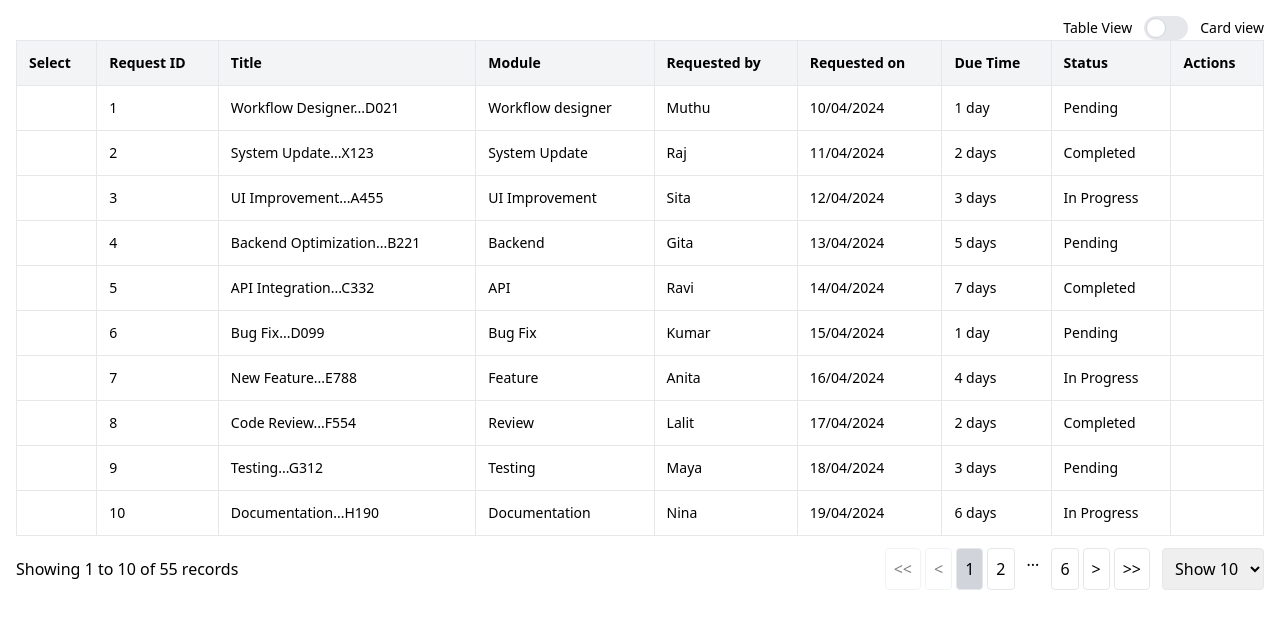
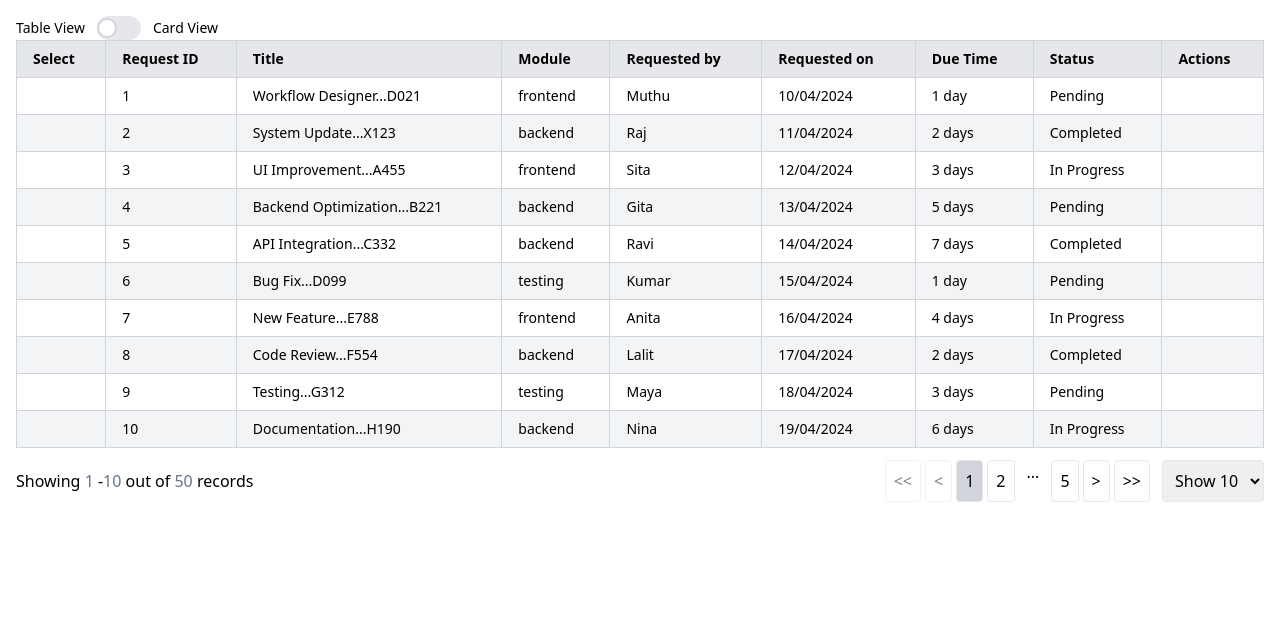
Before and after one commit to Diivvuu/New-folder, a React (Create React App) app: page / in a window 1280 px wide. Shown: the top 628 px of the page. Built offline with nearby package versions, Linux system fonts and the light colour scheme.

Commit message:
card view updated

```diff
--- a/package.json
+++ b/package.json
@@ -3,6 +3,9 @@
   "version": "0.1.0",
   "private": true,
   "dependencies": {
+    "@fortawesome/fontawesome-svg-core": "^6.5.2",
+    "@fortawesome/free-solid-svg-icons": "^6.5.2",
+    "@fortawesome/react-fontawesome": "^0.2.2",
     "@testing-library/jest-dom": "^5.17.0",
     "@testing-library/react": "^13.4.0",
     "@testing-library/user-event": "^13.5.0",
@@ -13,6 +16,7 @@
     "react-bootstrap": "^2.10.4",
     "react-dom": "^18.3.1",
     "react-icons": "^5.2.1",
+    "react-router-dom": "^6.24.1",
     "react-scripts": "5.0.1",
     "react-table": "^7.8.0",
     "styled-components": "^6.1.11",
--- a/src/App.js
+++ b/src/App.js
@@ -1,5 +1,7 @@
 import React from "react";
+import { BrowserRouter as Router, Route, Routes } from "react-router-dom";
 import Home from "./pages/Home";
+import History from "./pages/History";
 import { users } from "./tableData";
 import { tableHeaders } from "./tableHeaders";
 
@@ -16,9 +18,18 @@ const App = () => {
   const data = React.useMemo(() => users, []);
 
   return (
-    <div className="p-4">
-      <Home columns={columns} data={data} />
-    </div>
+    <Router>
+      <div className="p-4">
+        <Routes>
+          <Route
+            exact
+            path="/"
+            element={<Home columns={columns} data={data} />}
+          />
+          <Route path="/history" element={<History />} />
+        </Routes>
+      </div>
+    </Router>
   );
 };
 
--- a/src/components/TableComponent.jsx
+++ b/src/components/TableComponent.jsx
@@ -1,22 +1,31 @@
 import React from "react";
-
+// const handleRemove
 const TableComponent = ({ columns, data }) => {
   return (
     <table className="w-full border-collapse text-sm">
       <thead>
-        <tr>
+        <tr className="bg-gray-200">
           {columns.map((column) => (
-            <th key={column.id} className="border p-3 bg-gray-100 text-left">
+            <th
+              key={column.id}
+              className="border border-gray-300 px-4 py-2 text-left"
+            >
               {column.Header}
             </th>
           ))}
         </tr>
       </thead>
       <tbody>
-        {data.map((row) => (
-          <tr key={row.id}>
+        {data.map((row, index) => (
+          <tr
+            key={row.id}
+            className={index % 2 === 0 ? "bg-white" : "bg-gray-100"}
+          >
             {columns.map((column) => (
-              <td key={`${row.id}-${column.id}`} className="border p-3">
+              <td
+                key={`${row.id}-${column.id}`}
+                className="border border-gray-300 px-4 py-2"
+              >
                 {row[column.accessor]}
               </td>
             ))}
--- /dev/null
+++ b/src/pages/History.jsx
@@ -0,0 +1,20 @@
+import React from "react";
+
+const History = ({ historyRecords }) => {
+  return (
+    <div>
+      <h2>History Component</h2>
+      <ul>
+        {historyRecords.map((record) => (
+          <li key={record.id}>
+            {/* Display history records */}
+            {record.title} - {record.action}{" "}
+            {/* Example: Display title and action */}
+          </li>
+        ))}
+      </ul>
+    </div>
+  );
+};
+
+export default History;
--- a/src/pages/Home.jsx
+++ b/src/pages/Home.jsx
@@ -71,26 +71,32 @@ const Home = ({ columns, data }) => {
   };
   return (
     <div className="container mx-auto">
-      <label class="flex justify-end items-center cursor-pointer">
-        <span className="me-3 text-sm font-medium text-black">Table View</span>
+      <div className="flex items-center space-x-3">
+        <span className="text-sm font-medium text-black">Table View</span>
+        <label className="flex items-center cursor-pointer">
           <input
             type="checkbox"
+            className="sr-only"
             value={view}
             onChange={toggleView}
-          class="sr-only peer"
           />
-        <div class="relative w-11 h-6 bg-gray-200 peer-focus:outline-none peer-focus:ring-4 peer-focus:ring-blue-300 dark:peer-focus:ring-blue-800 rounded-full peer dark:bg-gray-700 peer-checked:after:translate-x-full rtl:peer-checked:after:-translate-x-full peer-checked:after:border-white after:content-[''] after:absolute after:top-[2px] after:start-[2px] after:bg-white after:border-gray-300 after:border after:rounded-full after:h-5 after:w-5 after:transition-all dark:border-gray-600 peer-checked:bg-blue-600"></div>
-        <span class="ms-3 text-sm font-medium text-black ">Card view</span>
+          <div className="relative h-6 w-11 flex items-center bg-gray-200 rounded-full cursor-pointer dark:bg-gray-700">
+            <div className="h-5 w-5 rounded-full bg-white border-2 border-gray-300 transform transition-transform peer-checked:translate-x-full dark:border-gray-600"></div>
+          </div>
         </label>
+        <span className="text-sm font-medium text-black">Card View</span>
+      </div>
       {view === true ? (
         <TableComponent columns={columns} data={paginatedData} />
       ) : (
-        <CardComponent data={paginatedData} />
+        <CardComponent columns={columns} data={paginatedData} />
       )}
 
       <div className="pagination flex justify-between items-center my-3 mx-auto">
         <div>
-          Showing {startIndex + 1} to {endIndex} of {data.length} records
+          Showing <span className="text-slate-500">{startIndex + 1}</span> -
+          <span className="text-slate-500">{endIndex}</span> out of{" "}
+          <span className="text-slate-500">{data.length} </span>records
         </div>
         <div className="flex items-center gap-3">
           <div className="flex gap-1">
--- a/src/tableData.js
+++ b/src/tableData.js
@@ -4,7 +4,7 @@ export const users = [
     id: 1,
     requestId: "1",
     title: "Workflow Designer...D021",
-    module: "Workflow designer",
+    module: "frontend",
     requestedBy: "Muthu",
     requestedOn: "10/04/2024",
     dueTime: "1 day",
@@ -14,7 +14,7 @@ export const users = [
     id: 2,
     requestId: "2",
     title: "System Update...X123",
-    module: "System Update",
+    module: "backend",
     requestedBy: "Raj",
     requestedOn: "11/04/2024",
     dueTime: "2 days",
@@ -24,7 +24,7 @@ export const users = [
     id: 3,
     requestId: "3",
     title: "UI Improvement...A455",
-    module: "UI Improvement",
+    module: "frontend",
     requestedBy: "Sita",
     requestedOn: "12/04/2024",
     dueTime: "3 days",
@@ -34,7 +34,7 @@ export const users = [
     id: 4,
     requestId: "4",
     title: "Backend Optimization...B221",
-    module: "Backend",
+    module: "backend",
     requestedBy: "Gita",
     requestedOn: "13/04/2024",
     dueTime: "5 days",
@@ -44,7 +44,7 @@ export const users = [
     id: 5,
     requestId: "5",
     title: "API Integration...C332",
-    module: "API",
+    module: "backend",
     requestedBy: "Ravi",
     requestedOn: "14/04/2024",
     dueTime: "7 days",
@@ -54,7 +54,7 @@ export const users = [
     id: 6,
     requestId: "6",
     title: "Bug Fix...D099",
-    module: "Bug Fix",
+    module: "testing",
     requestedBy: "Kumar",
     requestedOn: "15/04/2024",
     dueTime: "1 day",
@@ -64,7 +64,7 @@ export const users = [
     id: 7,
     requestId: "7",
     title: "New Feature...E788",
-    module: "Feature",
+    module: "frontend",
     requestedBy: "Anita",
     requestedOn: "16/04/2024",
     dueTime: "4 days",
@@ -74,7 +74,7 @@ export const users = [
     id: 8,
     requestId: "8",
     title: "Code Review...F554",
-    module: "Review",
+    module: "backend",
     requestedBy: "Lalit",
     requestedOn: "17/04/2024",
     dueTime: "2 days",
@@ -84,7 +84,7 @@ export const users = [
     id: 9,
     requestId: "9",
     title: "Testing...G312",
-    module: "Testing",
+    module: "testing",
     requestedBy: "Maya",
     requestedOn: "18/04/2024",
     dueTime: "3 days",
@@ -94,7 +94,7 @@ export const users = [
     id: 10,
     requestId: "10",
     title: "Documentation...H190",
-    module: "Documentation",
+    module: "backend",
     requestedBy: "Nina",
     requestedOn: "19/04/2024",
     dueTime: "6 days",
@@ -104,7 +104,7 @@ export const users = [
     id: 11,
     requestId: "11",
     title: "Deployment...I564",
-    module: "Deployment",
+    module: "backend",
     requestedBy: "Mohan",
     requestedOn: "20/04/2024",
     dueTime: "2 days",
@@ -114,7 +114,7 @@ export const users = [
     id: 12,
     requestId: "12",
     title: "Security Update...J987",
-    module: "Security",
+    module: "testing",
     requestedBy: "Rekha",
     requestedOn: "21/04/2024",
     dueTime: "5 days",
@@ -124,7 +124,7 @@ export const users = [
     id: 13,
     requestId: "13",
     title: "Database Optimization...K443",
-    module: "Database",
+    module: "database",
     requestedBy: "Pooja",
     requestedOn: "22/04/2024",
     dueTime: "7 days",
@@ -134,7 +134,7 @@ export const users = [
     id: 14,
     requestId: "14",
     title: "Frontend Update...L221",
-    module: "Frontend",
+    module: "frontend",
     requestedBy: "Kishore",
     requestedOn: "23/04/2024",
     dueTime: "3 days",
@@ -144,7 +144,7 @@ export const users = [
     id: 15,
     requestId: "15",
     title: "Server Maintenance...M882",
-    module: "Server",
+    module: "backend",
     requestedBy: "Ramesh",
     requestedOn: "24/04/2024",
     dueTime: "1 day",
@@ -154,7 +154,7 @@ export const users = [
     id: 16,
     requestId: "16",
     title: "Data Migration...N334",
-    module: "Migration",
+    module: "database",
     requestedBy: "Sunita",
     requestedOn: "25/04/2024",
     dueTime: "4 days",
@@ -164,7 +164,7 @@ export const users = [
     id: 17,
     requestId: "17",
     title: "Code Refactoring...O221",
-    module: "Refactoring",
+    module: "testing",
     requestedBy: "Ajay",
     requestedOn: "26/04/2024",
     dueTime: "6 days",
@@ -174,7 +174,7 @@ export const users = [
     id: 18,
     requestId: "18",
     title: "Performance Testing...P999",
-    module: "Testing",
+    module: "testing",
     requestedBy: "Geeta",
     requestedOn: "27/04/2024",
     dueTime: "3 days",
@@ -184,7 +184,7 @@ export const users = [
     id: 19,
     requestId: "19",
     title: "Feature Enhancement...Q776",
-    module: "Enhancement",
+    module: "frontend",
     requestedBy: "Suraj",
     requestedOn: "28/04/2024",
     dueTime: "5 days",
@@ -194,7 +194,7 @@ export const users = [
     id: 20,
     requestId: "20",
     title: "User Feedback...R443",
-    module: "Feedback",
+    module: "frontend",
     requestedBy: "Tina",
     requestedOn: "29/04/2024",
     dueTime: "2 days",
@@ -204,7 +204,7 @@ export const users = [
     id: 21,
     requestId: "21",
     title: "New Integration...S221",
-    module: "Integration",
+    module: "backend",
     requestedBy: "Vijay",
     requestedOn: "30/04/2024",
     dueTime: "7 days",
@@ -214,7 +214,7 @@ export const users = [
     id: 22,
     requestId: "22",
     title: "Patch Release...T999",
-    module: "Release",
+    module: "backend",
     requestedBy: "Anil",
     requestedOn: "01/05/2024",
     dueTime: "1 day",
@@ -224,7 +224,7 @@ export const users = [
     id: 23,
     requestId: "23",
     title: "Code Optimization...U443",
-    module: "Optimization",
+    module: "backend",
     requestedBy: "Kavita",
     requestedOn: "02/05/2024",
     dueTime: "4 days",
@@ -234,7 +234,7 @@ export const users = [
     id: 24,
     requestId: "24",
     title: "Configuration Update...V221",
-    module: "Configuration",
+    module: "backend",
     requestedBy: "Harish",
     requestedOn: "03/05/2024",
     dueTime: "3 days",
@@ -244,7 +244,7 @@ export const users = [
     id: 25,
     requestId: "25",
     title: "Infrastructure Setup...W888",
-    module: "Infrastructure",
+    module: "backend",
     requestedBy: "Ritu",
     requestedOn: "04/05/2024",
     dueTime: "6 days",
@@ -254,7 +254,7 @@ export const users = [
     id: 26,
     requestId: "26",
     title: "Data Analysis...X444",
-    module: "Analysis",
+    module: "database",
     requestedBy: "Sanjay",
     requestedOn: "05/05/2024",
     dueTime: "5 days",
@@ -264,7 +264,7 @@ export const users = [
     id: 27,
     requestId: "27",
     title: "Load Balancing...Y221",
-    module: "Load Balancing",
+    module: "backend",
     requestedBy: "Preeti",
     requestedOn: "06/05/2024",
     dueTime: "2 days",
@@ -274,7 +274,7 @@ export const users = [
     id: 28,
     requestId: "28",
     title: "Accessibility Update...Z999",
-    module: "Accessibility",
+    module: "frontend",
     requestedBy: "Pankaj",
     requestedOn: "07/05/2024",
     dueTime: "3 days",
@@ -284,7 +284,7 @@ export const users = [
     id: 29,
     requestId: "29",
     title: "Cloud Migration...AA221",
-    module: "Cloud",
+    module: "database",
     requestedBy: "Neha",
     requestedOn: "08/05/2024",
     dueTime: "7 days",
@@ -294,7 +294,7 @@ export const users = [
     id: 30,
     requestId: "30",
     title: "DevOps Setup...AB443",
-    module: "DevOps",
+    module: "backend",
     requestedBy: "Suresh",
     requestedOn: "09/05/2024",
     dueTime: "5 days",
@@ -303,19 +303,19 @@ export const users = [
   {
     id: 31,
     requestId: "31",
-    title: "Code Cleanup...AC221",
-    module: "Cleanup",
-    requestedBy: "Vinay",
+    title: "Code Cleanup...AC999",
+    module: "backend",
+    requestedBy: "Aarti",
     requestedOn: "10/05/2024",
-    dueTime: "3 days",
+    dueTime: "2 days",
     status: "In Progress",
   },
   {
     id: 32,
     requestId: "32",
-    title: "Localization...AD888",
-    module: "Localization",
-    requestedBy: "Rashmi",
+    title: "Localization...AD221",
+    module: "frontend",
+    requestedBy: "Rajesh",
     requestedOn: "11/05/2024",
     dueTime: "4 days",
     status: "Completed",
@@ -323,19 +323,19 @@ export const users = [
   {
     id: 33,
     requestId: "33",
-    title: "SEO Update...AE444",
-    module: "SEO",
-    requestedBy: "Tarun",
+    title: "SEO Update...AE443",
+    module: "frontend",
+    requestedBy: "Ananya",
     requestedOn: "12/05/2024",
-    dueTime: "2 days",
+    dueTime: "1 day",
     status: "Pending",
   },
   {
     id: 34,
     requestId: "34",
-    title: "Version Upgrade...AF221",
-    module: "Versioning",
-    requestedBy: "Usha",
+    title: "Version Upgrade...AF999",
+    module: "backend",
+    requestedBy: "Deepak",
     requestedOn: "13/05/2024",
     dueTime: "6 days",
     status: "In Progress",
@@ -343,9 +343,9 @@ export const users = [
   {
     id: 35,
     requestId: "35",
-    title: "Mobile Support...AG999",
-    module: "Mobile",
-    requestedBy: "Yash",
+    title: "Mobile Support...AG221",
+    module: "frontend",
+    requestedBy: "Arjun",
     requestedOn: "14/05/2024",
     dueTime: "3 days",
     status: "Completed",
@@ -354,18 +354,18 @@ export const users = [
     id: 36,
     requestId: "36",
     title: "Responsive Design...AH443",
-    module: "Design",
-    requestedBy: "Priya",
+    module: "frontend",
+    requestedBy: "Lavanya",
     requestedOn: "15/05/2024",
-    dueTime: "1 day",
+    dueTime: "7 days",
     status: "Pending",
   },
   {
     id: 37,
     requestId: "37",
-    title: "Analytics Setup...AI221",
-    module: "Analytics",
-    requestedBy: "Rohan",
+    title: "Analytics Setup...AI999",
+    module: "database",
+    requestedBy: "Vinod",
     requestedOn: "16/05/2024",
     dueTime: "4 days",
     status: "In Progress",
@@ -373,181 +373,132 @@ export const users = [
   {
     id: 38,
     requestId: "38",
-    title: "Backup Configuration...AJ888",
-    module: "Backup",
-    requestedBy: "Vivek",
+    title: "Backup Configuration...AJ221",
+    module: "database",
+    requestedBy: "Meera",
     requestedOn: "17/05/2024",
-    dueTime: "5 days",
+    dueTime: "2 days",
     status: "Completed",
   },
   {
     id: 39,
     requestId: "39",
-    title: "Cache Optimization...AK444",
-    module: "Cache",
-    requestedBy: "Divya",
+    title: "Cache Optimization...AK443",
+    module: "database",
+    requestedBy: "Vishal",
     requestedOn: "18/05/2024",
-    dueTime: "2 days",
+    dueTime: "5 days",
     status: "Pending",
   },
   {
     id: 40,
     requestId: "40",
-    title: "AI Integration...AL221",
-    module: "AI",
-    requestedBy: "Ravi",
+    title: "AI Integration...AL999",
+    module: "backend",
+    requestedBy: "Radha",
     requestedOn: "19/05/2024",
-    dueTime: "7 days",
+    dueTime: "1 day",
     status: "In Progress",
   },
   {
     id: 41,
     requestId: "41",
-    title: "UI Redesign...AM999",
-    module: "UI",
-    requestedBy: "Deepa",
+    title: "UI Redesign...AM221",
+    module: "frontend",
+    requestedBy: "Gopal",
     requestedOn: "20/05/2024",
-    dueTime: "3 days",
+    dueTime: "6 days",
     status: "Completed",
   },
   {
     id: 42,
     requestId: "42",
     title: "Session Management...AN443",
-    module: "Session",
-    requestedBy: "Kunal",
+    module: "backend",
+    requestedBy: "Priya",
     requestedOn: "21/05/2024",
-    dueTime: "6 days",
+    dueTime: "3 days",
     status: "Pending",
   },
   {
     id: 43,
     requestId: "43",
-    title: "Logging Setup...AO221",
-    module: "Logging",
-    requestedBy: "Mona",
+    title: "Logging Setup...AO999",
+    module: "backend",
+    requestedBy: "Anand",
     requestedOn: "22/05/2024",
-    dueTime: "4 days",
+    dueTime: "7 days",
     status: "In Progress",
   },
   {
     id: 44,
     requestId: "44",
-    title: "Monitoring...AP888",
-    module: "Monitoring",
-    requestedBy: "Nikhil",
+    title: "Monitoring...AP221",
+    module: "backend",
+    requestedBy: "Harsha",
     requestedOn: "23/05/2024",
-    dueTime: "5 days",
+    dueTime: "4 days",
     status: "Completed",
   },
   {
     id: 45,
     requestId: "45",
-    title: "CI/CD Pipeline...AQ444",
-    module: "CI/CD",
-    requestedBy: "Ankit",
+    title: "CI/CD Pipeline...AQ443",
+    module: "backend",
+    requestedBy: "Rohan",
     requestedOn: "24/05/2024",
-    dueTime: "3 days",
+    dueTime: "2 days",
     status: "Pending",
   },
   {
     id: 46,
     requestId: "46",
-    title: "SSL Configuration...AR221",
-    module: "SSL",
-    requestedBy: "Nidhi",
+    title: "SSL Configuration...AR999",
+    module: "backend",
+    requestedBy: "Sarita",
     requestedOn: "25/05/2024",
-    dueTime: "2 days",
+    dueTime: "5 days",
     status: "In Progress",
   },
   {
     id: 47,
     requestId: "47",
-    title: "Multitenancy Setup...AS999",
-    module: "Multitenancy",
-    requestedBy: "Arjun",
+    title: "Multitenancy Setup...AS221",
+    module: "backend",
+    requestedBy: "Kiran",
     requestedOn: "26/05/2024",
-    dueTime: "7 days",
+    dueTime: "1 day",
     status: "Completed",
   },
   {
     id: 48,
     requestId: "48",
     title: "Role-Based Access...AT443",
-    module: "RBAC",
-    requestedBy: "Sneha",
+    module: "backend",
+    requestedBy: "Suman",
     requestedOn: "27/05/2024",
-    dueTime: "5 days",
+    dueTime: "6 days",
     status: "Pending",
   },
   {
     id: 49,
     requestId: "49",
-    title: "Load Testing...AU221",
-    module: "Load Testing",
-    requestedBy: "Rajat",
+    title: "Load Testing...AU999",
+    module: "testing",
+    requestedBy: "Mira",
     requestedOn: "28/05/2024",
-    dueTime: "4 days",
+    dueTime: "3 days",
     status: "In Progress",
   },
   {
     id: 50,
     requestId: "50",
-    title: "Penetration Testing...AV888",
-    module: "Security",
-    requestedBy: "Sakshi",
+    title: "Penetration Testing...AV221",
+    module: "testing",
+    requestedBy: "Prakash",
     requestedOn: "29/05/2024",
-    dueTime: "6 days",
+    dueTime: "7 days",
     status: "Completed",
   },
-  {
-    id: 51,
-    requestId: "50",
-    title: "Penetration Testing...AV888",
-    module: "Security",
-    requestedBy: "Sakshi",
-    requestedOn: "29/05/2024",
-    dueTime: "6 days",
-    status: "Completed",
-  },
-  {
-    id: 52,
-    requestId: "50",
-    title: "Penetration Testing...AV888",
-    module: "Security",
-    requestedBy: "Sakshi",
-    requestedOn: "29/05/2024",
-    dueTime: "6 days",
-    status: "Completed",
-  },
-  {
-    id: 53,
-    requestId: "50",
-    title: "Penetration Testing...AV888",
-    module: "Security",
-    requestedBy: "Sakshi",
-    requestedOn: "29/05/2024",
-    dueTime: "6 days",
-    status: "Completed",
-  },
-  {
-    id: 54,
-    requestId: "50",
-    title: "Penetration Testing...AV888",
-    module: "Security",
-    requestedBy: "Sakshi",
-    requestedOn: "29/05/2024",
-    dueTime: "6 days",
-    status: "Completed",
-  },
-  {
-    id: 55,
-    requestId: "50",
-    title: "Penetration Testing...AV888",
-    module: "Security",
-    requestedBy: "Sakshi",
-    requestedOn: "29/05/2024",
-    dueTime: "6 days",
-    status: "Completed",
-  },
+  // Add more entries as needed...
 ];
```
Also changed, not shown: src/components/CardComponent.jsx (+59 -13 lines), 1 other file (tests, documents, lock files or other folders). Lines whose indentation alone changed are shown as unchanged.
